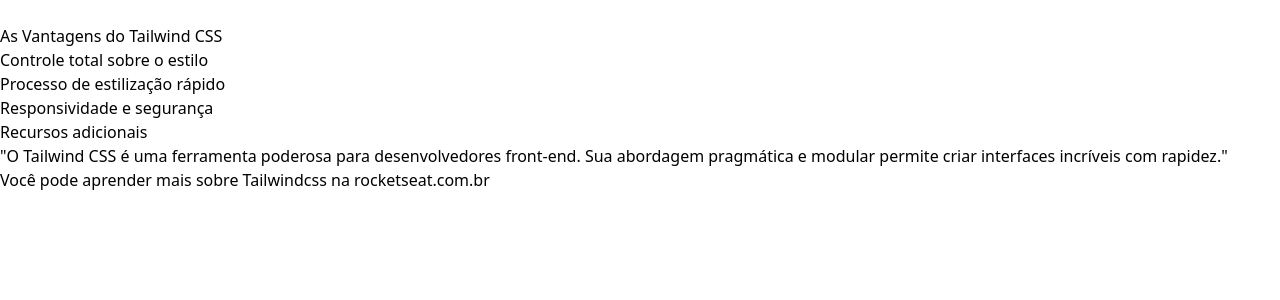
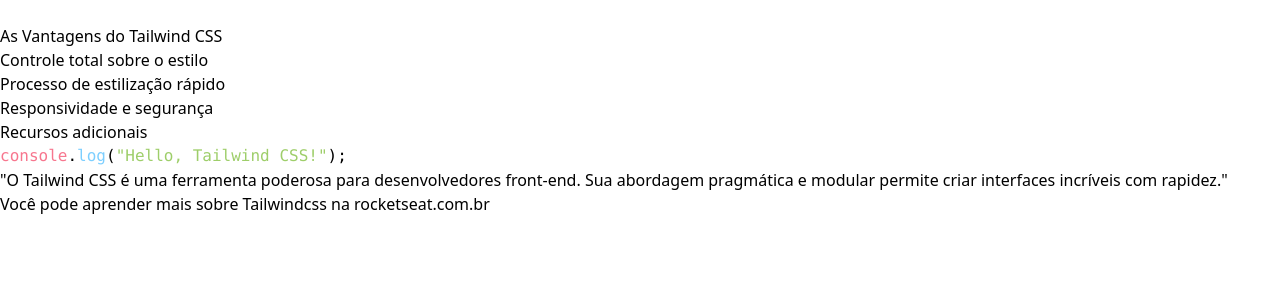
Before and after one commit to renanalencar/notion-react-yt, a React (Vite) app: page / in a window 1280 px wide. Shown: the top 300 px of the page. Built offline with nearby package versions, Linux system fonts and the light colour scheme.

Commit message:
feat: :sparkles: Incluindo code highlight

```diff
--- a/package.json
+++ b/package.json
@@ -10,9 +10,12 @@
     "preview": "vite preview"
   },
   "dependencies": {
+    "@tiptap/extension-code-block-lowlight": "^2.4.0",
     "@tiptap/pm": "^2.4.0",
     "@tiptap/react": "^2.4.0",
     "@tiptap/starter-kit": "^2.4.0",
+    "highlight.js": "^11.9.0",
+    "lowlight": "^3.1.0",
     "react": "^18.3.1",
     "react-dom": "^18.3.1"
   },
--- a/src/components/Editor.tsx
+++ b/src/components/Editor.tsx
@@ -1,10 +1,24 @@
 import { useEditor, EditorContent } from "@tiptap/react";
 import StarterKit from "@tiptap/starter-kit";
+import CodeBlockLowLight from "@tiptap/extension-code-block-lowlight";
 import { initialContent } from "./initialContent";
+import { common, createLowlight } from "lowlight";
+import js from "highlight.js/lib/languages/javascript";
+
+import "highlight.js/styles/tokyo-night-dark.css";
+
+const lowlight = createLowlight(common);
+
+lowlight.register("js", js);
 
 export function Editor() {
   const editor = useEditor({
-    extensions: [StarterKit],
+    extensions: [
+      StarterKit,
+      CodeBlockLowLight.configure({
+        lowlight,
+      }),
+    ],
     content: initialContent,
     editorProps: {
       attributes: {
--- a/src/components/initialContent.ts
+++ b/src/components/initialContent.ts
@@ -6,6 +6,7 @@
     <li>Responsividade e segurança</li>
     <li>Recursos adicionais</li>
 </ul>
+<pre><code class="language-javascript">console.log("Hello, Tailwind CSS!");</code></pre>
 <blockquote>
 "O Tailwind CSS é uma ferramenta poderosa para desenvolvedores
 front-end. Sua abordagem pragmática e modular permite criar interfaces
```
Also changed, not shown: 1 other file (tests, documents, lock files or other folders).
